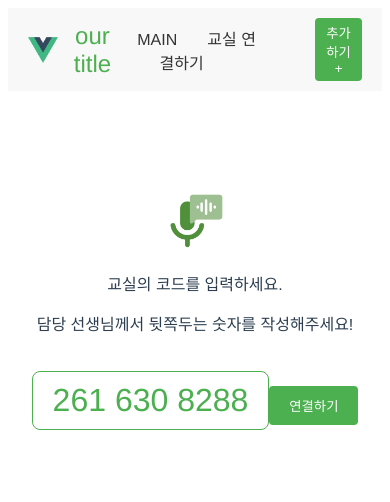
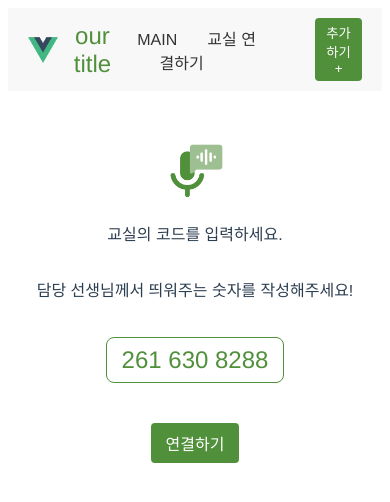
Before and after one commit to STT-AI-Art-Team/FE-STT-AI-Art, a Vue app: page / in a window 390 px wide. Shown: the top 502 px of the page. Built offline with nearby package versions, Linux system fonts and the light colour scheme.

Commit message:
위치 조정

```diff
--- a/src/App.vue
+++ b/src/App.vue
@@ -21,8 +21,9 @@
         <img src="./assets/mic-icon.png" alt="Microphone">
       </div>
       <p>교실의 코드를 입력하세요.</p>
-      <p>담당 선생님께서 뒷쪽두는 숫자를 작성해주세요!</p>
+      <p>담당 선생님께서 띄워주는 숫자를 작성해주세요!</p>
       <div class="code-box">261 630 8288</div>
+
       <button class="connect-button">연결하기</button>
     </main>
   </div>
@@ -35,6 +36,7 @@ export default {
 </script>
 
 <style scoped>
+/* 기본 스타일 */
 #app {
   font-family: Avenir, Helvetica, Arial, sans-serif;
   -webkit-font-smoothing: antialiased;
@@ -66,7 +68,7 @@ export default {
 .logo span {
   font-size: 24px;
   margin-left: 10px;
-  color: #4caf50;
+  color: #51903B;
 }
 
 .nav a {
@@ -88,15 +90,25 @@ export default {
 }
 
 .user-actions .add {
-  background-color: #4caf50;
+  background-color: #51903B;
   color: white;
   padding: 5px 10px;
   border-radius: 4px;
 }
 
+/* 메인 콘텐츠 스타일 */
 .main-content {
-  margin-top: 100px;
+  margin: 20px auto;
   text-align: center;
+  display: flex;
+  flex-direction: column;
+  align-items: center;
+  max-width: 800px; /* 기본 최대 너비 설정 */
+  padding: 0 20px; /* 좌우 패딩 추가 */
+}
+
+.mic-icon {
+  margin-top: 30px; /* 아이콘 위에 여백 추가 */
 }
 
 .mic-icon img {
@@ -108,18 +120,36 @@ export default {
   font-size: 32px;
   margin: 20px 0;
   padding: 10px 20px;
-  border: 1px solid #4caf50;
+  border: 1px solid #51903B;
   border-radius: 8px;
-  display: inline-block;
-  color: #4caf50;
+  color: #51903B;
 }
 
 .connect-button {
-  background-color: #4caf50;
+  background-color: #51903B;
   color: white;
   padding: 10px 20px;
   border: none;
   border-radius: 4px;
   cursor: pointer;
+  margin-top: 20px;
+}
+
+/* 반응형 디자인 설정 */
+@media (max-width: 600px) {
+  .main-content {
+    max-width: 100%;
+    padding: 0 10px; /* 작은 화면에서 패딩 조정 */
+  }
+
+  .code-box {
+    font-size: 24px; /* 작은 화면에서 폰트 크기 조정 */
+    padding: 8px 15px; /* 작은 화면에서 패딩 조정 */
+  }
+
+  .connect-button {
+    padding: 8px 15px; /* 작은 화면에서 패딩 조정 */
+    font-size: 16px; /* 작은 화면에서 폰트 크기 조정 */
+  }
 }
 </style>
```
